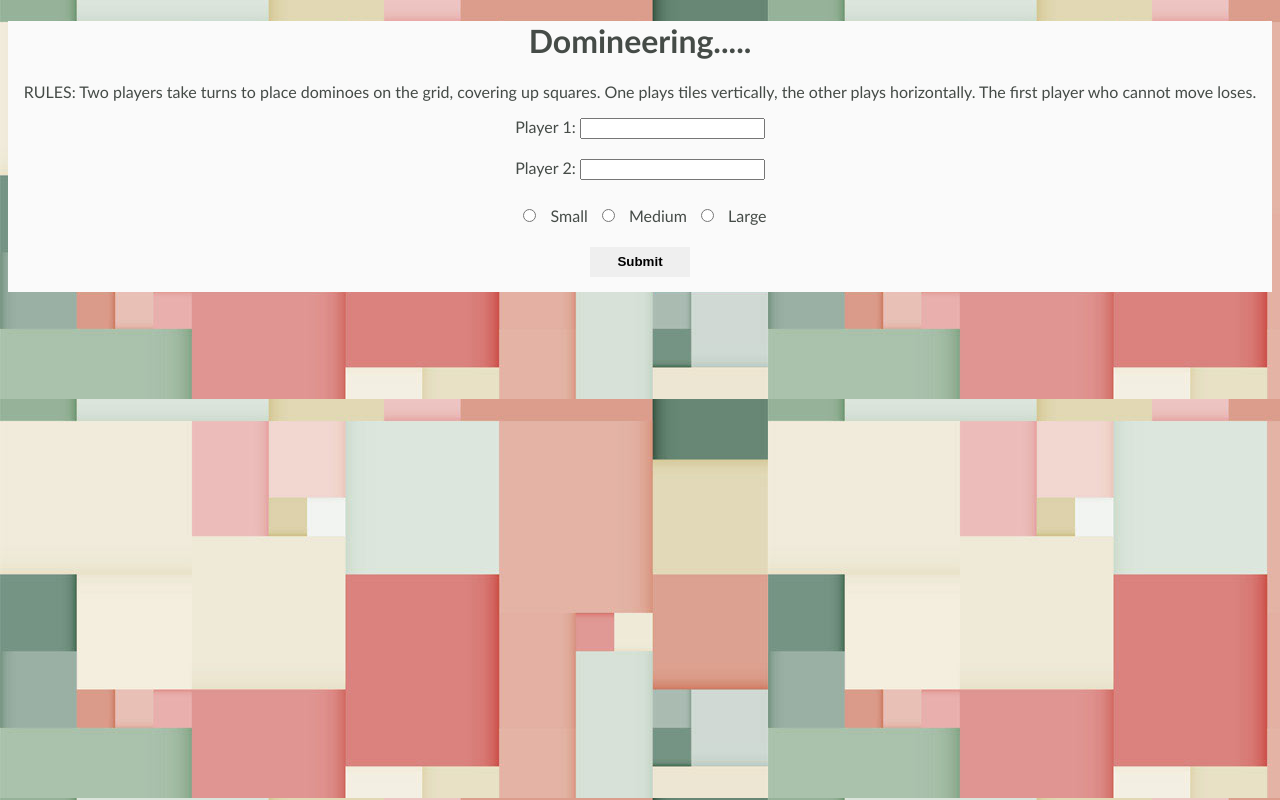
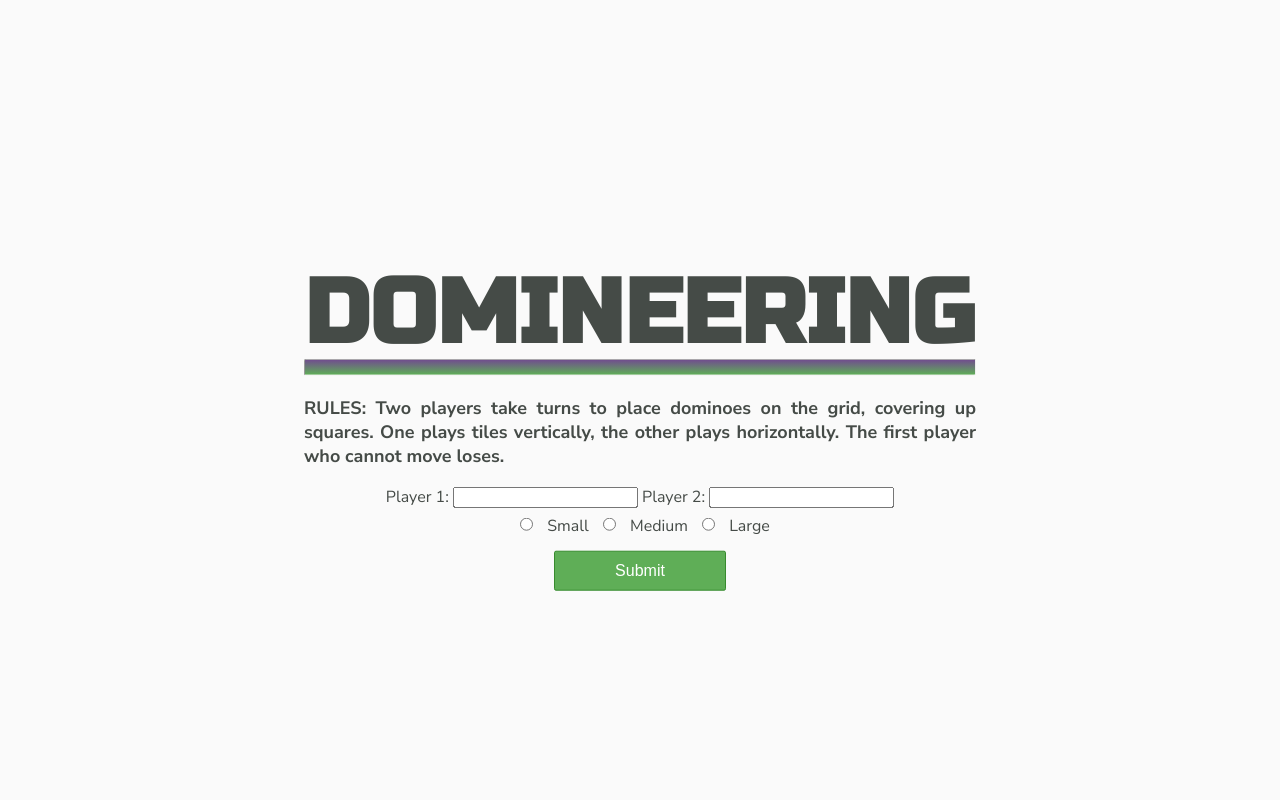
Before and after one commit to MissDavinderKaur/WDI-PROJECT-1, a PHP site: page / in a window 1280 px wide. Run offline with PHP 8.4, Linux system fonts and the light colour scheme; some libraries are stand-ins or nearby versions.

Commit message:
rane fixed all the styling

```diff
--- a/css/style.css
+++ b/css/style.css
@@ -1,5 +1,22 @@
-body{
-  background: url("../images/background.jpg");
+body {
+  background: #FAFAFA;
+  font-family: 'Nunito Sans', sans-serif;
+  color: #333;
+}
+
+.welcome {
+  position: absolute;
+  left: 50%;
+  top: 50%;
+  transform: translate(-50%,-50%);
+  z-index: 1;
+}
+
+.welcome p {
+  margin-top: 20px;
+  font-size: 18px;
+  font-weight: 700;
+  text-align: justify;
 }
 
 main{
@@ -8,8 +25,14 @@ main{
 }
 
 h1, p, form, div {
-  font-family: "Trebuchet MS", Helvetica, sans-serif;
   color: #454B47;
+}
+
+h1 {
+  text-transform: uppercase;
+  letter-spacing: 1px;
+  font-size: 90px;
+  font-family: 'Russo One', sans-serif;
 }
 
 input[type="radio"] {
@@ -17,38 +40,47 @@ input[type="radio"] {
 }
 
 #submit, #reset {
-  font-weight: bold;
-  border: none;
-  width: 100px;
-  height: 30px;
-  margin: 15px;
+  background: #5FAE57;
+  margin: 10px;
+  padding: 10px 60px;
+  font-size: 16px;
+  border: 1px solid #378B2E;
+  border-radius: 2px;
+  color: #fff;
 }
+
+/*#submit:active, #reset:active {
+transform: translateY(5px);
+}*/
 
 #gameBoard {
   margin: 0 auto;
+  width: 955px;
 }
 
 #currentPlayer {
-  color: white;
   text-align: center;
-  background-color: #7F7A52;
+  /* background-color: #E8E8E8; */
   width: 300px;
   margin: 25px auto;
   padding: 10px;
 }
 
-#leftPlayer {
-  margin-left: 45px;
+hr {
+  margin-top: -70px;
+  height: 15px;
+  width: 670px;
+  border-radius: 2px;
+  background-image: linear-gradient(#714C8F, #5FAE57);
 }
 
 #leftPlayer, #rightPlayer {
   text-align: center;
   background-color: #fafafa;
-  border: 6px solid #454B47;
   width: 200px;
   height: 400px;
   float: left;
-  margin: 0;
+  margin: 0px 5px;
   padding: 20px;
 }
 
@@ -57,9 +89,12 @@ input[type="radio"] {
 }
 
 ul {
-  border: 1px solid #454B47;
+  text-align: center;
   margin: 0 auto;
   padding: 0;
+  -webkit-box-shadow: 0px 2px 38px -10px rgba(0,0,0,0.75);
+  -moz-box-shadow: 0px 2px 38px -10px rgba(0,0,0,0.75);
+  box-shadow: 0px 2px 38px -10px rgba(0,0,0,0.75);
 }
 
 li {
@@ -67,16 +102,27 @@ li {
   float: left;
   width: 50px;
   height: 50px;
-  border: 1px solid #454B47;
+  border: 1px solid #e2e2e2;
   box-sizing: border-box;
-  background-color: #C3C5C4;
+  background-color: #f2f2f2;
   padding: 0px;
 }
 
-.Aplayed {
-  background-color: #28535A;
+/*#playerAname {
+background: #5FAE57;
+padding: 10px;
+border: 0;
+color: #fff;
 }
 
-.Bplayed {
-  background-color: #A5302F;
-}
+
+
+#playerBname {
+background: #9173AA;
+padding: 10px;
+border: 0;
+color: #fff;
+}*/
+
+.Aplayed { background-color: #714C8F; }
+.Bplayed { background-color: #5FAE57; }
--- a/index.html
+++ b/index.html
@@ -3,6 +3,8 @@
 <head>
   <meta charset="utf-8">
   <title>Domineering</title>
+  <link href="https://fonts.googleapis.com/css?family=Russo+One" rel="stylesheet">
+  <link href="https://fonts.googleapis.com/css?family=Nunito+Sans:300,400,600,700" rel="stylesheet">
   <link rel="stylesheet" href="css/style.css">
   <script
   src="https://code.jquery.com/jquery-3.1.1.js"
@@ -12,22 +14,23 @@ crossorigin="anonymous"></script>
 </head>
 <body>
   <main>
-  <h1>Domineering.....</h1>
+    <div class="welcome">
+      <h1>Domineering</h1>
+      <hr>
       <p> RULES: Two players take turns to place dominoes on the grid, covering up squares. One plays tiles vertically, the other plays horizontally. The first player who cannot move loses. </p>
       <form id="userInputForm">
         Player 1: <input type="text" id="playerAname">
-    <br> <br>
         Player 2: <input type="text" id="playerBname">
-    <br> <br>
+        <br>
         <input type="radio" name="gridSize" id="small" value="Small"> Small
         <input type="radio" name="gridSize" id="medium" value="Medium"> Medium
         <input type="radio" name="gridSize" id="large" value="Large"> Large
         <br>
         <input type="submit" id="submit" name="Submit">
       </form>
-  </main>
+    </div>
     <div id="gameBoard">
     </div>
-
+  </main>
 </body>
 </html>
--- a/js/app.js
+++ b/js/app.js
@@ -14,12 +14,15 @@ function Domineering (base) {
 //Reset the game
 Domineering.resetGame = function(e) {
   e.preventDefault();
-  $('#currentPlayer').remove();
-  $('#reset').remove();
-  $('#leftPlayer').remove();
-  $('#gameGrid').remove();
-  $('#rightPlayer').remove();
+  $('#gameBoard').empty();
+  $('.welcome').show();
   $('#userInputForm').show();
+  // $('#currentPlayer').remove();
+  // $('#reset').remove();
+  // $('#leftPlayer').remove();
+  // $('#gameGrid').remove();
+  // $('#rightPlayer').remove();
+  // $('#userInputForm').show();
 };
 
 
@@ -164,12 +167,12 @@ Domineering.addButtonFunctionality = function() {
 //Based on the user input the GUI is generated
 Domineering.createBoard = function () {
   $('#body').append('<div id="gameBoard"></div>');
-  $('#gameBoard').css('width', ((50 * this.base) + 600));
-  $('#gameBoard').css('height', ((50 * this.base) + 200));
+  // $('#gameBoard').css('width', ((50 * this.base) + 600));
+  // $('#gameBoard').css('height', ((50 * this.base) + 200));
 
-  $('#gameBoard').append('<button type="button" id="reset">Reset</button>');
-  $('#reset').css('float', 'right');
-  $('#reset').on('click', Domineering.resetGame);
+  $('#gameBoard').append('<h1>Domineering<h1>');
+  $('#gameBoard').append('<hr>');
+  $('#gameBoard').find('hr').css('width', '670px');
 
   $('#gameBoard').append('<p id="currentPlayer"> Current Player: ' + this.playerA + '</p>');
 
@@ -196,12 +199,17 @@ Domineering.createBoard = function () {
   $('#rightPlayer').css('width',200);
   $('#rightPlayer').css('height',(50 * (this.base-1)));
 
+  $('#gameBoard').append('<button type="button" id="reset">Reset</button>');
+  $('#reset').css('clear', 'both');
+  $('#reset').on('click', Domineering.resetGame);
+
   Domineering.addButtonFunctionality.call(game);
 };
 
 //Based on the user input, the game object is set up (internally)
 Domineering.setupGame = function(e) {
   e.preventDefault();
+  $('.welcome').hide();
   if ($('#small').prop('checked')) {
     game = new Domineering(5);
   } else if ($('#medium').prop('checked')) {
```
Lines whose indentation alone changed are shown as unchanged.
